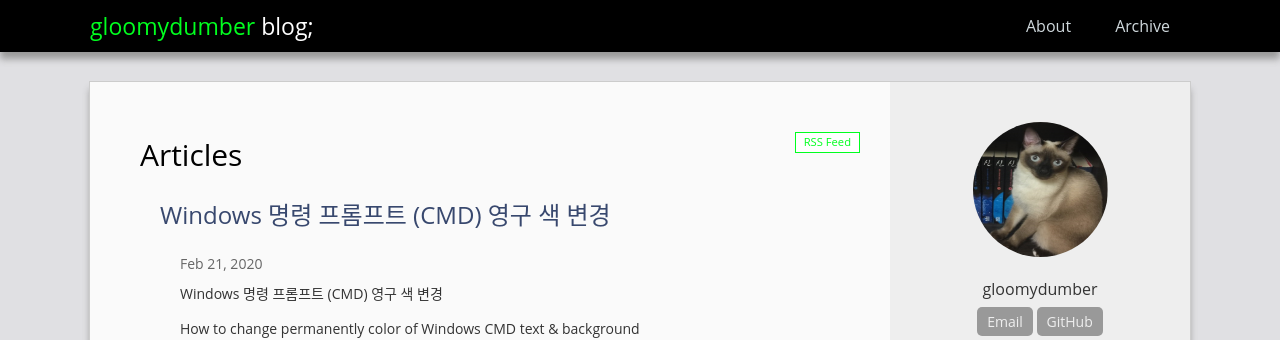
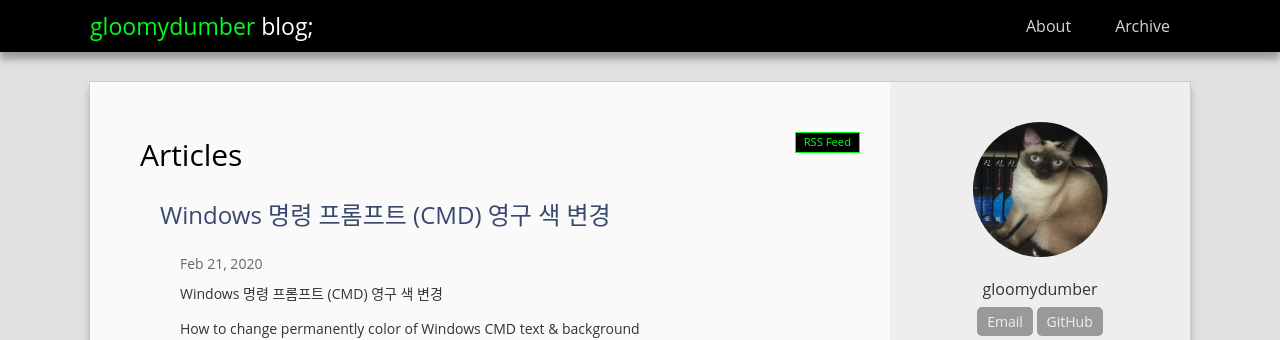
Before and after one commit to gloomydumber/copy, a Jekyll site: the page built from index.html, in a window 1280 px wide. Shown: the top 340 px of the page. Built offline with Jekyll 4.4.1, drawn with Linux system fonts in a browser that asks for light colours; the list of posts is cut into pages by our own code.

Commit message:
colourchange

```diff
--- a/_sass/_home.scss
+++ b/_sass/_home.scss
@@ -15,7 +15,8 @@
     border:1px solid;
     /* color: #999; original, gloomydumber lime */
 		color: #00FF1F;
-		background : #fff;
+		/* background : #fff; */
+		background : #000000;
     font-size: 0.7 * $base-font-size;
     padding: 1px 8px;
 
```
